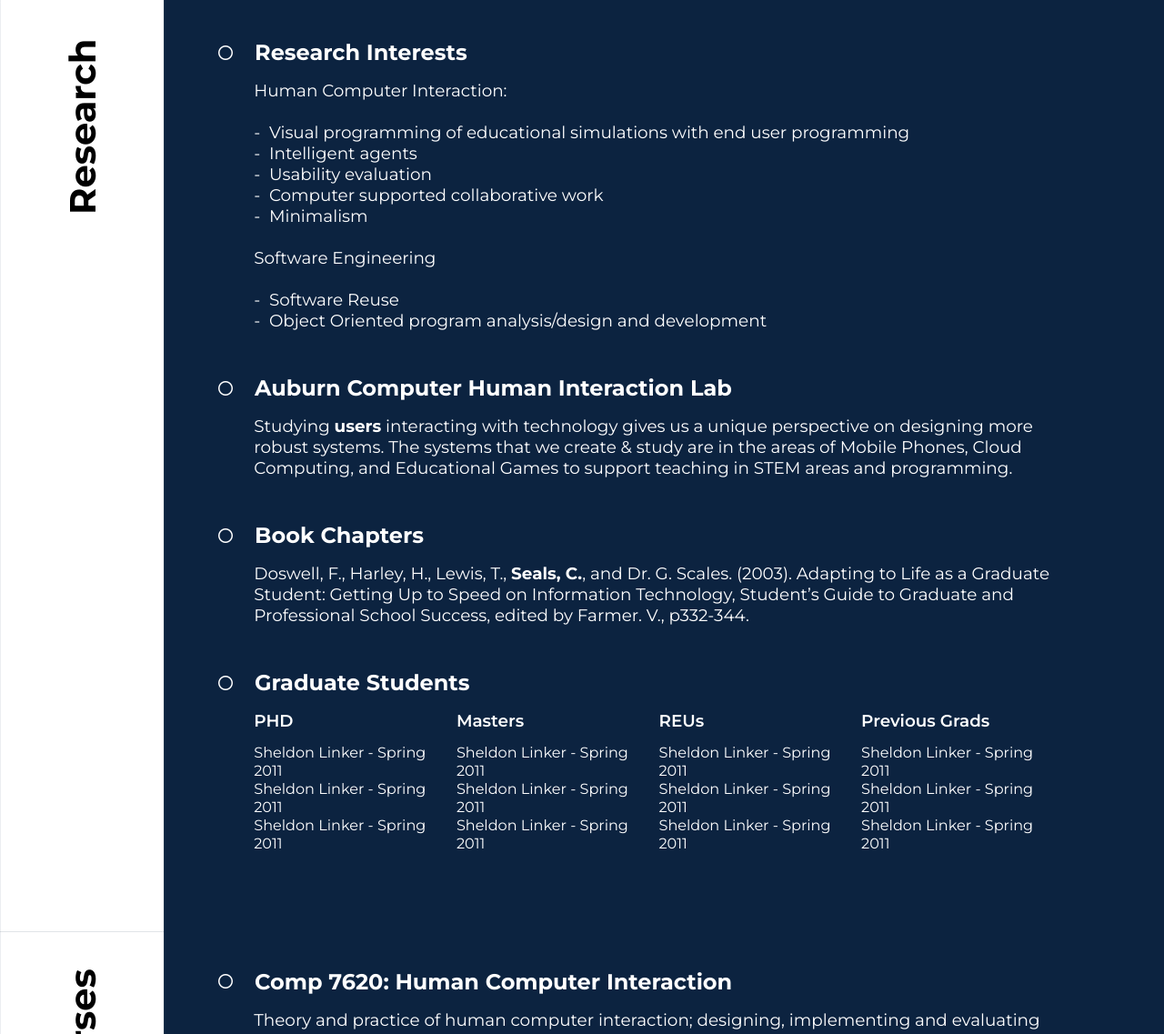
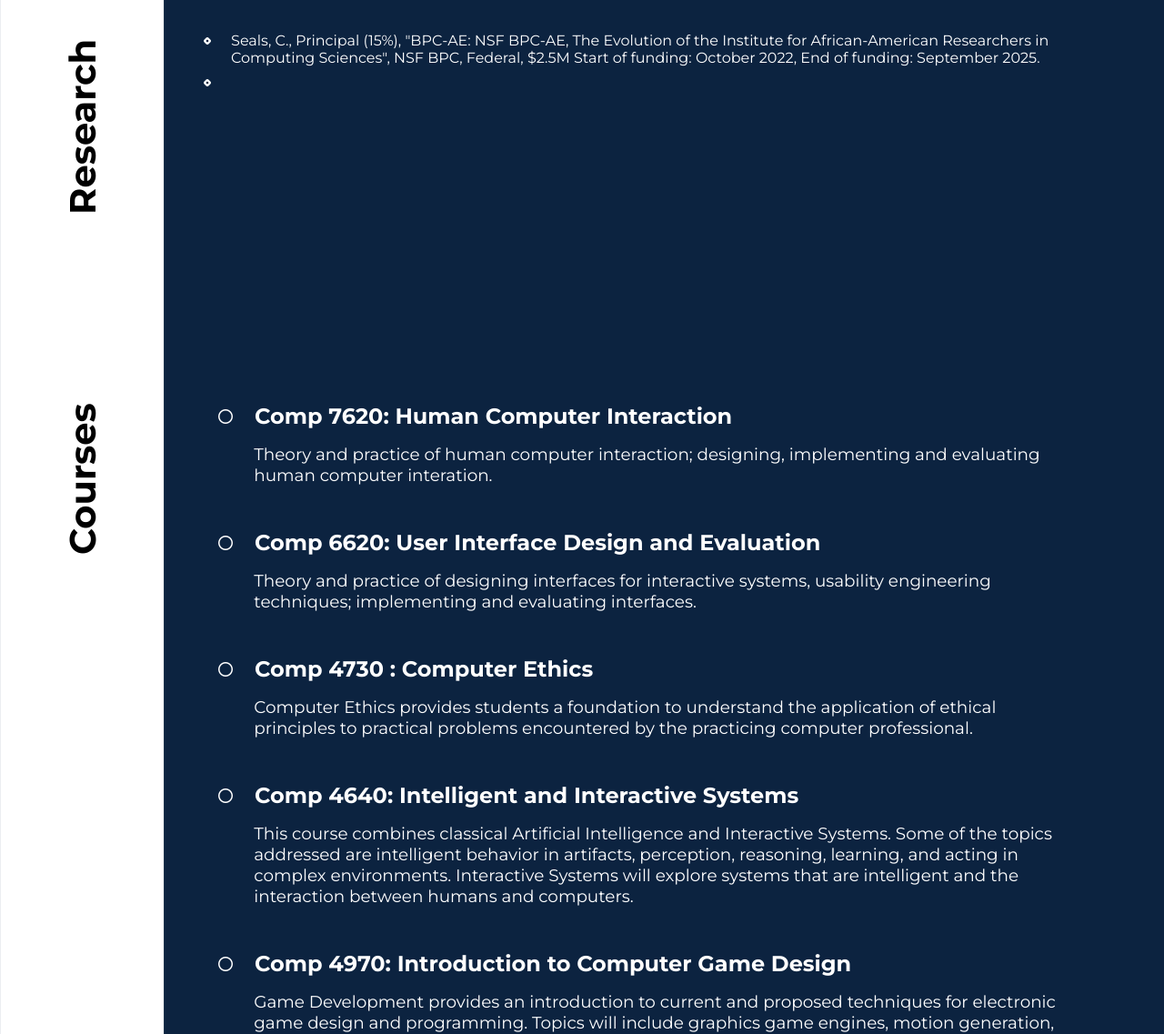
Before and after one commit to djuwon/dr_seals_redesign_fall2022, a plain HTML site: page index.html in a window 1280 px wide. Shown: the part 3645-4782 px from the top of the page at 91% size. Drawn offline with Linux system fonts and the light colour scheme.

Commit message:
changed research

```diff
--- a/index.html
+++ b/index.html
@@ -489,116 +489,17 @@
 				Research
 			</div>
 			<div class="sidebar_container" class="shadow">
-				<div class="work_container">
-					<div class="work_row">
-						<i class="fa-regular fa-circle"></i>
-						<div class="work_row_title">
-							Research Interests
-						</div>
-					</div>
-					<div class="work_row_desc">
-						Human Computer Interaction:<br/><br/>
-						-&nbsp&nbspVisual programming of educational simulations with end user programming<br/>
-						-&nbsp&nbspIntelligent agents<br/>
-						-&nbsp&nbspUsability evaluation<br/>
-						-&nbsp&nbspComputer supported collaborative work<br/>
-						-&nbsp&nbspMinimalism<br/><br/>
-					</div>
-					<div class="work_row_desc">
-						Software Engineering<br/><br/>
-						-&nbsp&nbspSoftware Reuse<br/>
-						-&nbsp&nbspObject Oriented program analysis/design and development<br/>
-					</div>
+				<div class="bullet">
+					<i id="bullet_point" class="fa-brands fa-hashnode" style="font-size: 8px;"></i>
+					<span class="bullet_text">
+						Seals, C., Principal (15%), "BPC-AE: NSF BPC-AE, The Evolution of the Institute for African-American Researchers in Computing Sciences", NSF BPC, Federal, $2.5M Start of funding: October 2022, End of funding: September 2025.
+					</span>
 				</div>
-				<div class="work_container">
-					<div class="work_row">
-						<i class="fa-regular fa-circle"></i>
-						<div class="work_row_title">
-							Auburn Computer Human Interaction Lab
-						</div>
-					</div>
-					<div class="work_row_desc">
-						Studying <span style="font-weight: 700;">users</span> interacting with technology gives us a unique perspective on designing more robust systems. The systems that we create & study are in the areas of Mobile Phones, Cloud Computing, and Educational Games to support teaching in STEM areas and programming.
-					</div>
-				</div>
-				<div class="work_container">
-					<div class="work_row">
-						<i class="fa-regular fa-circle"></i>
-						<div class="work_row_title">
-							Book Chapters
-						</div>
-					</div>
-					<div class="work_row_desc">
-						Doswell, F., Harley, H., Lewis, T., <span style="font-weight: 700;">Seals, C.</span>, and Dr. G. Scales. (2003). Adapting to Life as a Graduate Student: Getting Up to Speed on Information Technology, Student’s Guide to Graduate and Professional School Success, edited by Farmer. V., p332-344.
-					</div>
-				</div>
-				<div class="work_container">
-					<div class="work_row">
-						<i class="fa-regular fa-circle"></i>
-						<div class="work_row_title">
-							Graduate Students
-						</div>
-					</div>
-					<div class="work_row_desc">
-						<div id="grad_container">
-							<div class="grad_column">
-								<div class="grad_header">
-									PHD
-								</div>
-								<div class="grad_names">
-									Sheldon Linker - Spring 2011
-								</div>
-								<div class="grad_names">
-									Sheldon Linker - Spring 2011
-								</div>
-								<div class="grad_names">
-									Sheldon Linker - Spring 2011
-								</div>
-							</div>
-							<div class="grad_column">
-								<div class="grad_header">
-									Masters
-								</div>
-								<div class="grad_names">
-									Sheldon Linker - Spring 2011
-								</div>
-								<div class="grad_names">
-									Sheldon Linker - Spring 2011
-								</div>
-								<div class="grad_names">
-									Sheldon Linker - Spring 2011
-								</div>
-							</div>
-							<div class="grad_column">
-								<div class="grad_header">
-									REUs
-								</div>
-								<div class="grad_names">
-									Sheldon Linker - Spring 2011
-								</div>
-								<div class="grad_names">
-									Sheldon Linker - Spring 2011
-								</div>
-								<div class="grad_names">
-									Sheldon Linker - Spring 2011
-								</div>
-							</div>
-							<div class="grad_column">
-								<div class="grad_header">
-									Previous Grads
-								</div>
-								<div class="grad_names">
-									Sheldon Linker - Spring 2011
-								</div>
-								<div class="grad_names">
-									Sheldon Linker - Spring 2011
-								</div>
-								<div class="grad_names">
-									Sheldon Linker - Spring 2011
-								</div>
-							</div>
-						</div>
-					</div>
+				<div class="bullet">
+					<i id="bullet_point" class="fa-brands fa-hashnode" style="font-size: 8px;"></i>
+					<span class="bullet_text">
+
+					</span>
 				</div>
 			</div>
 		</div>
```
